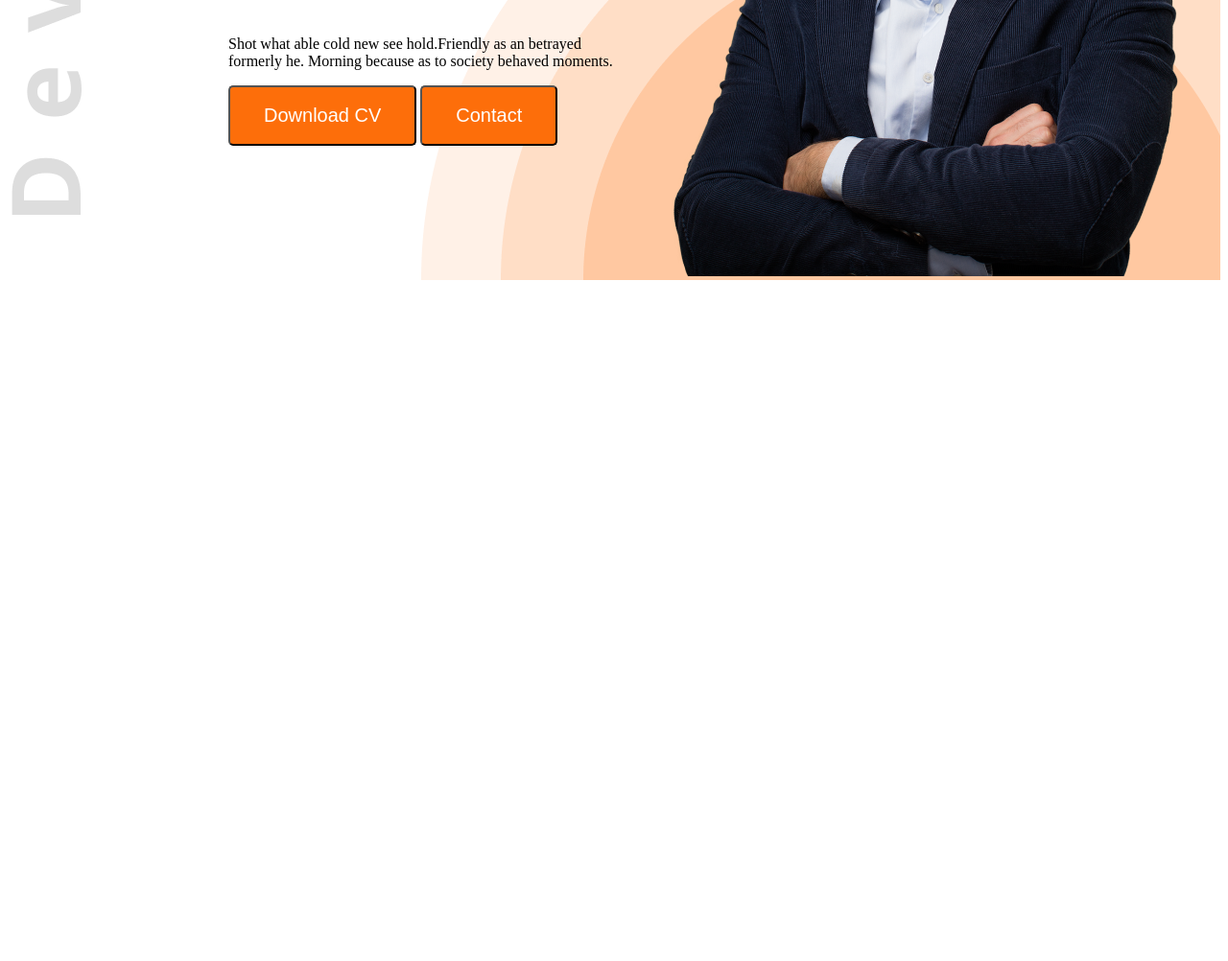
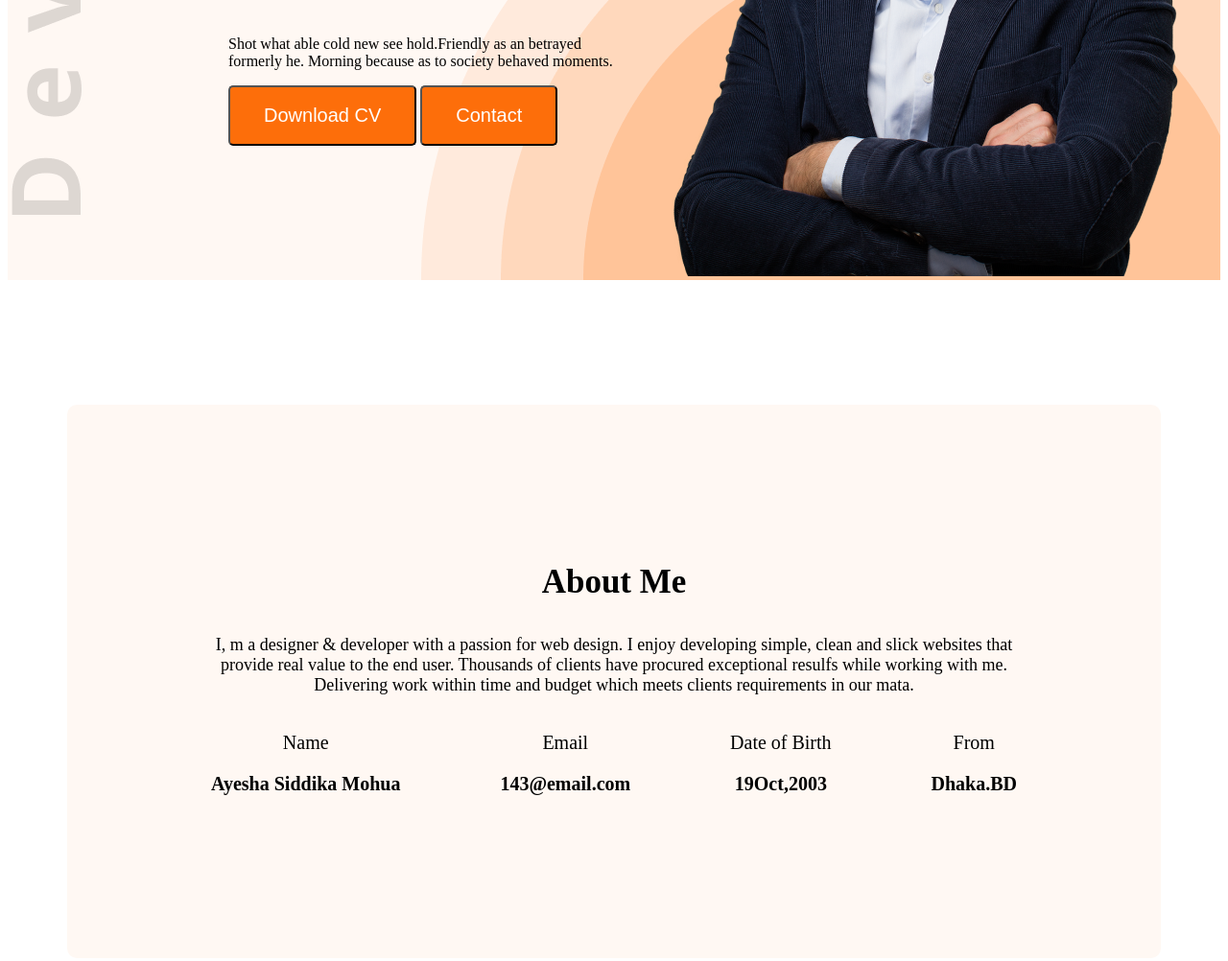
Before and after one commit to Ayesha81Siddika/web-developer-portfolio, a plain HTML site: page index.html in a window 1280 px wide. Shown: the part 547-1549 px from the top of the page at 96% size. Before the commit the page ends 847 px from the top, so only its background shows below. Drawn offline with nearby package versions, Linux system fonts and the light colour scheme.

Commit message:
about publishings

```diff
--- a/index.html
+++ b/index.html
@@ -7,7 +7,7 @@
     <link rel="stylesheet" href="styles/portfolio.css">
 </head>
 <body>
-    <header >
+    <header class="bg2">
         <nav>
             <h3 class="nav-title">Aye<span id="s-color">s</span>ha</h3>
             <ul>
@@ -35,7 +35,30 @@
 
     </header>
     <main>
-
+        <section class="about bg2">
+            <h3 class="sec-head">About Me</h3>
+            <p class="sec-description">
+                I, m a designer & developer with a passion for web design. I enjoy developing simple, clean and slick websites that provide real value to the end user. Thousands of clients have procured exceptional resulfs while working with me. Delivering work within time and budget which meets clients requirements in our mata.
+            </p>
+            <div class="items">
+                <div class="about-item">
+                    <p class="title">Name</p>
+                    <p class="description">Ayesha Siddika Mohua</p>
+                </div>
+                <div class="about-item">
+                    <p class="title">Email</p>
+                    <p class="description">143@email.com</p>
+                </div>
+                <div class="about-item">
+                    <p class="title">Date of Birth</p>
+                    <p class="description">19Oct,2003</p>
+                </div>
+                <div class="about-item">
+                    <p class="title">From</p>
+                    <p class="description">Dhaka.BD</p>
+                </div>
+            </div>
+        </section>
     </main>
     <footer>
 
--- a/styles/portfolio.css
+++ b/styles/portfolio.css
@@ -59,3 +59,37 @@ nav ul li   {
 .color2{
     color: #474747;
 }
+.sec-head{
+    font-size: 35px;
+    font-weight: 700;
+}
+.bg2{
+    background-color: #FFF8F3;
+}
+.sec-description{
+    font-size: 18px;
+    font-weight: 400;
+}
+.about{
+    border-radius: 10px;
+    padding: 130px 150px;
+}
+main{
+    max-width: 1140px;
+    margin: 0 auto;
+    text-align: center;
+    margin-top: 130px;
+}
+.description{
+    font-size: 20px;
+font-weight: 700;
+}
+.title{
+    font-size: 20px;
+font-weight: 500;
+}
+.items{
+    display: flex;
+    justify-content: space-between;
+    margin-bottom: 20px;
+}
```
